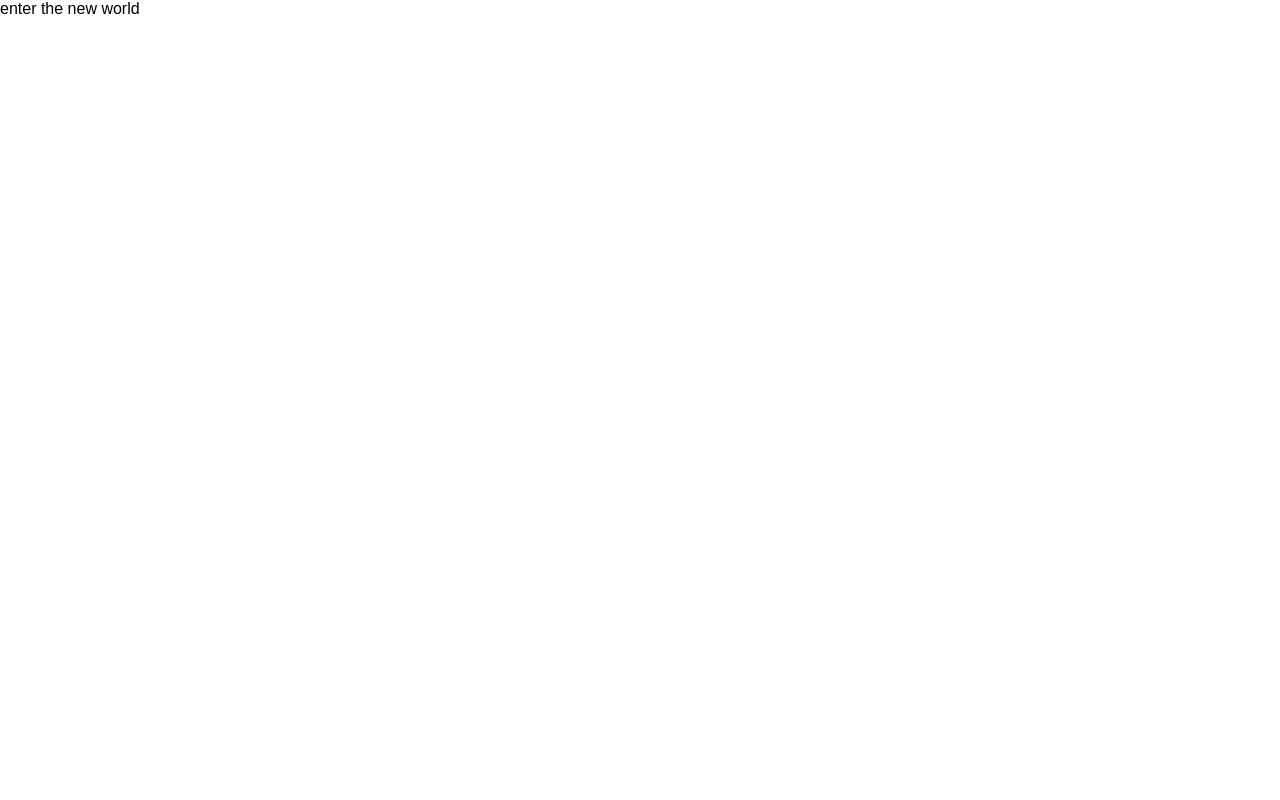
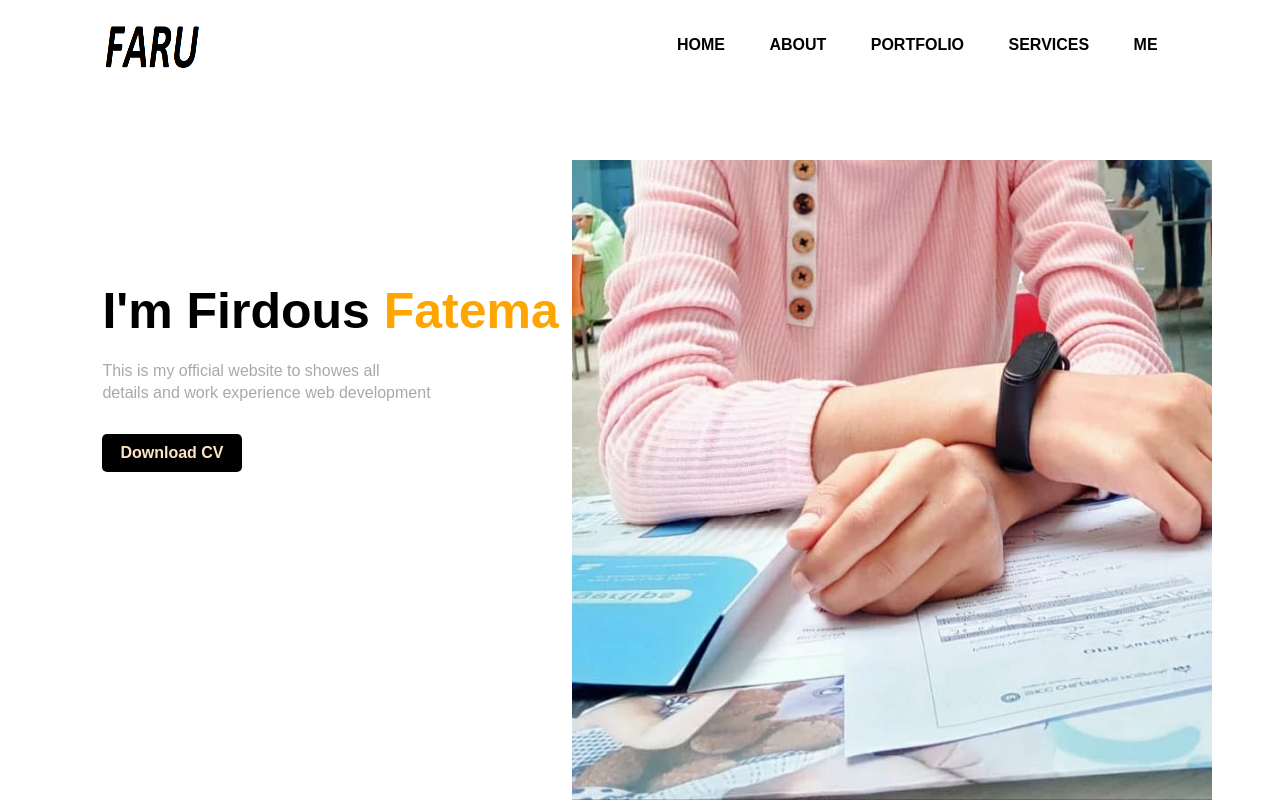
Before and after one commit to sdfirdous/basichtmlfile, a plain HTML site: page farusweb.html in a window 1280 px wide. Drawn offline with Linux system fonts and the light colour scheme.

Commit message:
still work is going on

```diff
--- a/faru.css
+++ b/faru.css
@@ -10,3 +10,76 @@
     height: 100vh;
     background: gray;
 }
+
+nav {
+    display: flex;
+    width: 84%;
+    margin: auto;
+    padding: 20px 0;
+    align-items: center;
+    justify-content: space-between;
+}
+
+nav ul li {
+    display: inline-block;
+    list-style: none;
+    margin: 10px 20px;
+}
+
+nav ul li a {
+    text-decoration: none;
+    color: black;
+    font-weight: bold;
+}
+
+nav ul li a:hover {
+    color: red;
+}
+
+.detel {
+    margin-left: 8%;
+    margin-top: 15%;
+}
+
+.detel h1 {
+    font-size: 50px;
+    color: black;
+    margin-bottom: 20px;
+}
+
+span {
+    color: orange;
+}
+
+.detel p {
+    color: darkgrey;
+    line-height: 22px;
+}
+
+.detel a {
+    background-color: black;
+    padding: 10px 18px;
+    text-decoration: none;
+    font-weight: bold;
+    color: bisque;
+    display: inline-block;
+    margin: 30px 0;
+    border-radius: 5px;
+}
+
+.images {
+    width: 45%;
+    height: 80%;
+    position: absolute;
+    bottom: 0;
+    right: 100px;
+}
+
+.images img {
+    height: 100%;
+    position: absolute;
+    left: 50%;
+    bottom: 0%;
+    transform: translateX(-50%);
+    transition: bottom 1s, left 1s;
+}
--- a/farusweb.html
+++ b/farusweb.html
@@ -12,10 +12,26 @@
 <body>
     <dive class="hero"></dive>
     <nav>
-        <p> enter the new world </p>
-
+        <img src="Faruf.png" height="50" width="100" class="logo">
+        <ul>
+            <li><a href="#">HOME</a></li>
+            <li><a href="#">ABOUT</a></li>
+            <li><a href="#">PORTFOLIO</a></li>
+            <li><a href="#">SERVICES</a></li>
+            <li><a href="#">ME</a></li>
+        </ul>
 
     </nav>
+    <div class="detel">
+        <h1>I'm Firdous <span>Fatema</span></h1>
+        <p>This is my official website to showes all
+            <br>details and work experience web development </p>
+        <a href="#">Download CV</a>
+    </div>
+    <div class="images">
+        <img src="faru1.jfif" alt="">
+        <img src="faru3.jfif" alt="">
+    </div>
 </body>
 
 </html>
```
Also changed, not shown: Faru.png (added), Faruf.png (added), faru1.jfif (added), faru3.jfif (added).
